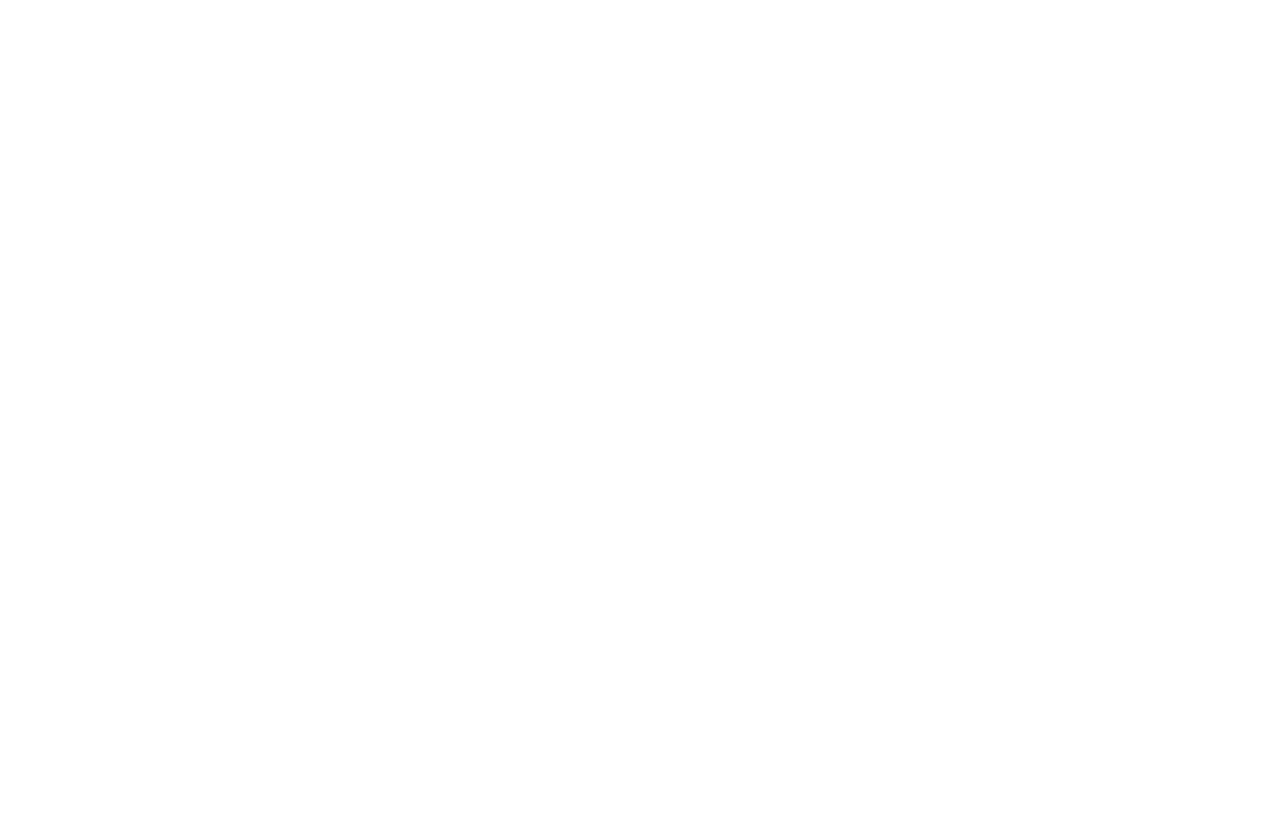
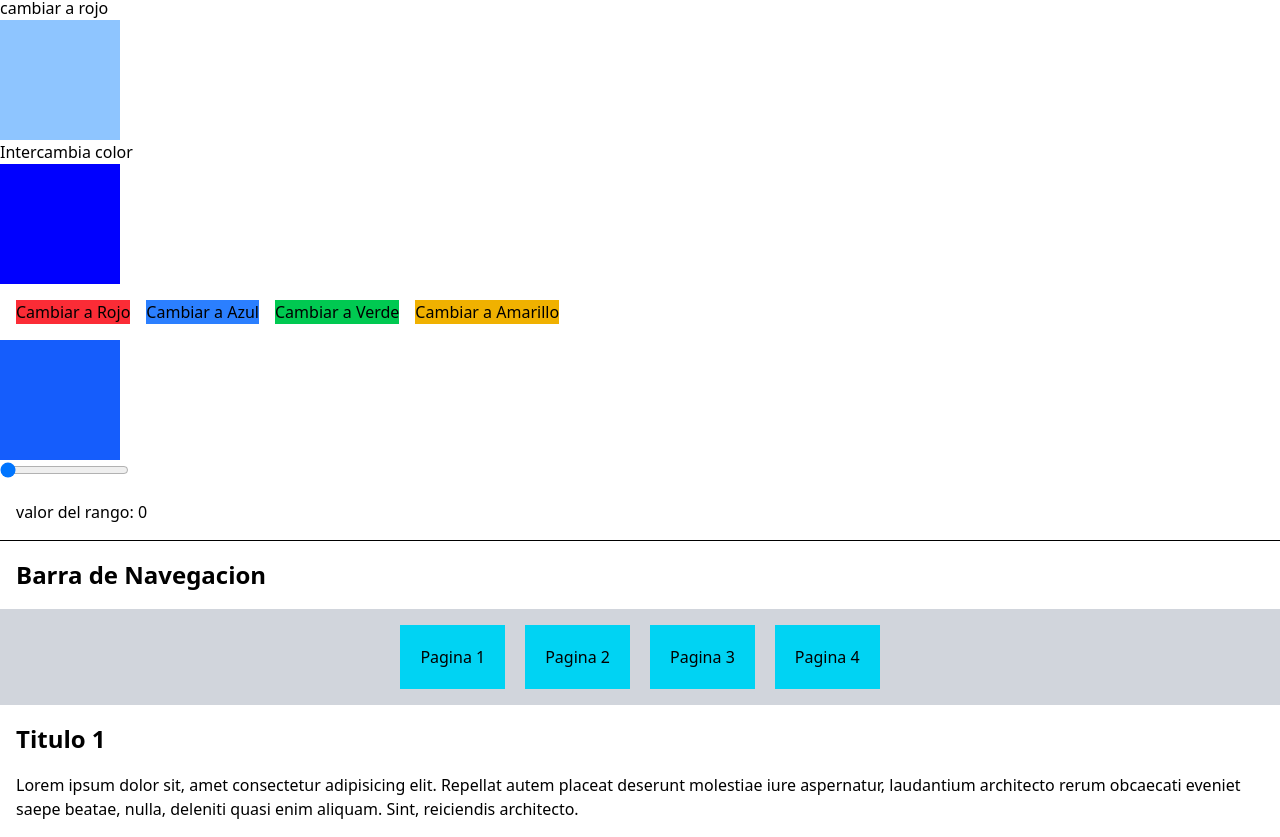
Before and after one commit to souprismatienda-lang/dev.cfl.ejercicio, a React (Vite) app: page /snippets in a window 1280 px wide. Before the commit this address had no page. Shown: the part 296-1133 px from the top of the page. Before the commit the page ends 800 px from the top, so only its background shows below. Built offline with nearby package versions, Linux system fonts and the light colour scheme.

Commit message:
Barra de navegacion

```diff
--- a/src/componentes/contenido-dinamico.jsx
+++ b/src/componentes/contenido-dinamico.jsx
@@ -2,6 +2,17 @@
 import listaPelis from '../json/peliculas.json'
 
 export default function ContenidoDinamico(){
+function BarraDeNav(){
+    return(
+        <>
+        <button>Pagina 1</button>
+        <button>Pagina 2</button>
+        <button>Pagina 3</button>
+        <button>Pagina 4</button>
+        <button>Pagina 5</button>
+        </>
+    )
+}
 
     function Ficha(){
         return(
@@ -58,6 +69,15 @@
             <div>
                 <Ficha></Ficha>
             </div>
+            <div>
+                <hr />
+                <section id='barranav'>
+                    <h2>Barra de Navegacion</h2>
+                    <div id='contenedornav'>
+                    <BarraDeNav />
+                    </div>
+                </section>
+            </div>
         </div>
     )
 }
--- /dev/null
+++ b/src/componentes/snippets.jsx
@@ -0,0 +1,146 @@
+import { useEffect, useState } from "react"
+
+export default function Snippets(){
+
+    const [color1, setColor1] = useState("bg-blue-300");
+
+    function cambiaRojo(){
+        setColor1("bg-red-300");
+    }
+
+    const [color2, setColor2] = useState("bg-blue-300");
+    let flag = true;
+
+    function interruptorColor(){
+        if (flag){
+            setColor2("bg-red-300");
+            flag = false;
+        } else {
+            setColor2("bg-blue-300");
+            flag = true;
+        }
+    }
+
+    const [color3, setColor3] = useState("blue");
+    const [posicion, setPosicion] = useState(0);
+
+    function gestionClick(valorOpcion){
+        setOpcion(valorOpcion);
+    }
+
+    function BarraDeNavegacion(){
+        return(
+            <>
+                <button onClick={() => gestionClick(1)}>Pagina 1</button>
+                <button onClick={() => gestionClick(2)}>Pagina 2</button>
+                <button onClick={() => gestionClick(3)}>Pagina 3</button>
+                <button onClick={() => gestionClick(4)}>Pagina 4</button>
+            </>
+        )
+    }
+    function ContenidoNav1(){
+        return(
+            <div id="contenidonav1">
+                        <h2>Titulo 1</h2>
+                        <p>Lorem ipsum dolor sit, amet consectetur adipisicing elit. Repellat autem placeat deserunt molestiae iure aspernatur, laudantium architecto rerum obcaecati eveniet saepe beatae, nulla, deleniti quasi enim aliquam. Sint, reiciendis architecto.</p>
+                    </div>
+        )
+    }
+    function ContenidoNav2(){
+        return(
+            <div id="contenidonav2">
+                        <h2>Titulo 2</h2>
+                        <p>Lorem ipsum dolor sit amet consectetur adipisicing elit. Esse tempora hic modi sed, architecto, impedit ducimus illum dicta cum eos libero dolore optio ab iusto, perferendis tempore harum quas vero.</p>
+                    </div>
+        )
+    }
+    function ContenidoNav3(){
+        return(
+            <div id="contenidonav3">
+                        <h2>Titulo 3</h2>
+                        <p>Lorem ipsum dolor sit amet consectetur adipisicing elit. Ratione expedita, quam perferendis eligendi dolorum enim veritatis ipsa accusantium. Dolorum id atque maiores. Ipsum, facilis cumque. Quos eum quisquam nemo eligendi?</p>
+                    </div>
+        )
+    }
+    function ContenidoNav4(){
+        return(
+            <div id="contenidonav4">
+                        <h2>Titulo 4</h2>
+                        <p>Lorem ipsum dolor sit amet consectetur adipisicing elit. Ratione expedita, quam perferendis eligendi dolorum enim veritatis ipsa accusantium. Dolorum id atque maiores. Ipsum, facilis cumque. Quos eum quisquam nemo eligendi?</p>
+                    </div>
+        )
+    }
+
+    const [condicion, setCondicion] = useState(true);
+    const gestionCondicion = () => {
+        condicion ? setCondicion(false) : setCondicion(true);
+    }
+
+    const [opcion, setOpcion] = useState(1);
+
+    function menuOpciones(){
+                        switch(opcion){
+                            case 1:
+                                return <ContenidoNav1 />
+                                break;
+                            case 2:
+                                return <ContenidoNav2 />
+                                break;
+                            case 3:
+                                return <ContenidoNav3 />
+                                break;
+                            case 4:
+                                return <ContenidoNav4 />
+                                break;
+                            default:
+                                return <p>Nada por aqui</p>
+                        }
+    }
+
+    return(
+        <>
+        <div id="contenedorprincipal">
+            <div id="contenido">
+                <section id="ejercicio">
+                    <h2>Modificando en DOM con JS</h2>
+                    <p>Utilizando los Hooks useEffect, Useref, useState, podemos modificar diferentes aspectos del DOM,
+                        como contenido de algun elemento HTML, o inclusdo cambiar nombres de clases para lograr diferentes efectos</p>
+                    <div id="ejemplo1">
+                        <div id="elementoejemplo1" className={"w-30 h-30 " + color1}></div>
+                        <button onClick={cambiaRojo}>cambiar a rojo</button>
+                    </div>
+                    <div id="ejemplo2">
+                        <div id="elementoejemplo2" className={"w-30 h-30 " + color2}></div>
+                        <button onClick={interruptorColor}>Intercambia color</button>
+                    </div>
+                    <div id="ejemplo3">
+                        <div id="elementoejemplo3" className={`w-30 h-30`} style={{backgroundColor: color3}}></div>
+                        <div id="botonera" className="flex flex-wrap gap-4 m-4">
+                            <button className="bg-red-500"type="button" onClick={() => setColor3("red")}>Cambiar a Rojo</button>
+                            <button className="bg-blue-500"type="button" onClick={() => setColor3("blue")}>Cambiar a Azul</button>
+                            <button className="bg-green-500"type="button" onClick={() => setColor3("green")}>Cambiar a Verde</button>
+                            <button className="bg-yellow-500"type="button" onClick={() => setColor3("yellow")}>Cambiar a Amarillo</button>
+                        </div>
+                    </div>
+                    <div id="ejemplo4">
+                        <div id="elementoejemplo4" className="w-30 h-30 bg-blue-600" style={{transform: `translateX(${posicion}%)`}}></div>
+                        <input type="range" min="1" max="740" defaultValue={posicion} onChange={(e) =>setPosicion(e.target.value)}/>
+                        <p>valor del rango: {posicion}</p>
+                    </div>
+                </section>
+                <div>
+                    <hr />
+                <section id="barranav">
+                    <h2>Barra de Navegacion</h2>
+                    <div id="contenedornav" className="flex max-[660px]: gap-5 justify-center p-4 [&>button]:p-5 bg-gray-300 [&>button]:bg-cyan-400 [&>button]:hover:bg-amber-300 [&>button]:hover:-translate-y-2 [&>button]:transition-transform [&>button]:duration-200">
+                        <BarraDeNavegacion></BarraDeNavegacion>
+                    </div>
+                    {/* condicion ? <ContenidoNav1 /> : <ContenidoNav2 />*/}
+                    {menuOpciones()}
+                </section>
+                </div>
+            </div>
+        </div>
+        </>
+    )
+}
--- a/src/main.jsx
+++ b/src/main.jsx
@@ -7,6 +7,7 @@
 
 import HeaderNav from './componentes/headernav';
 import ContenidoDinamico from './componentes/contenido-dinamico';
+import Snippets from './componentes/snippets'
 
 function ComponentePrincipal(){
     return(
@@ -22,6 +23,10 @@
     {
         path: "/contenido-dinamico",
         Component: ContenidoDinamico
+    },
+    {
+        path: "/snippets",
+        Component: Snippets
     }
 ])
 
```
